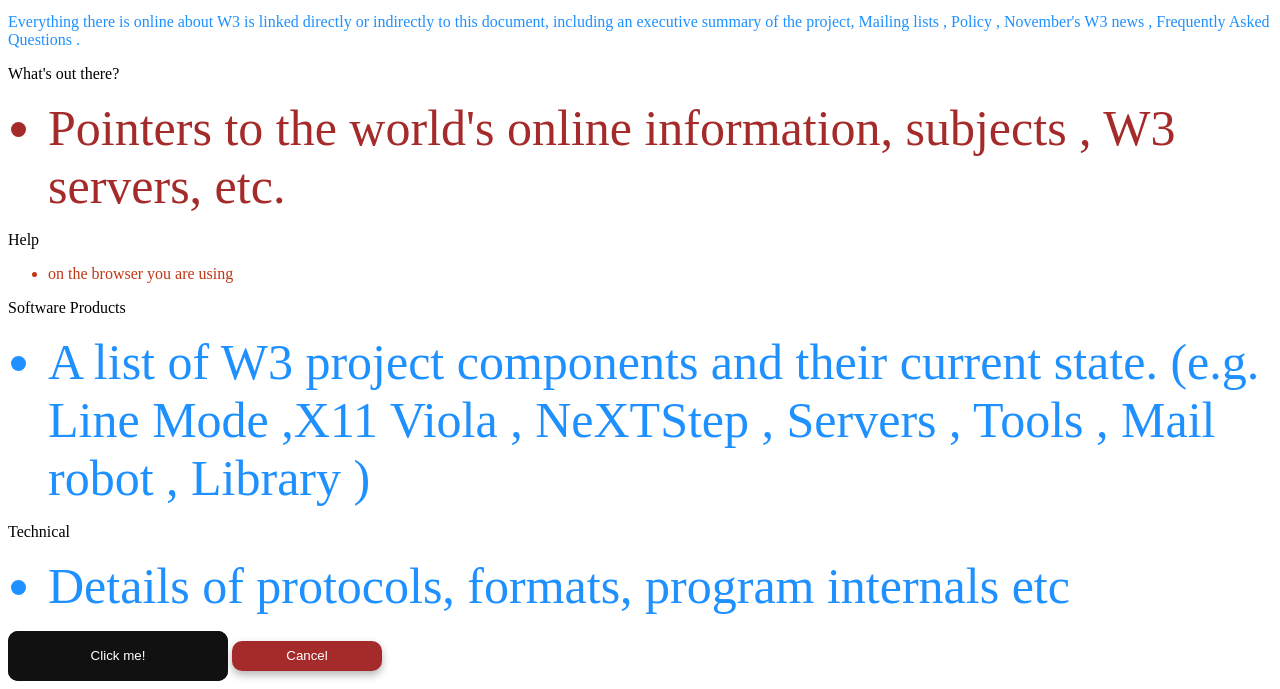
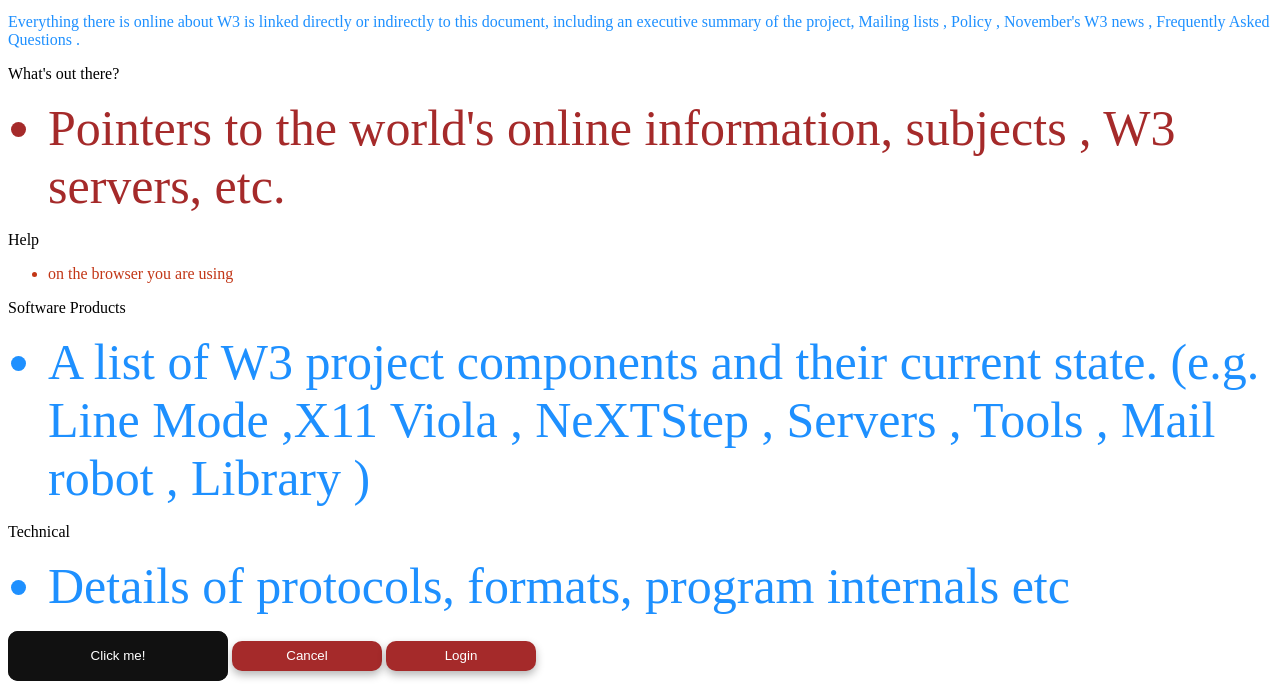
Before and after one commit to AmbroseNTK/demo_git_web22SW, a plain HTML site: page index.html in a window 1280 px wide. Shown: the part 303-992 px from the top of the page. Drawn offline with Linux system fonts and the light colour scheme.

Commit message:
Add login button

```diff
--- a/index.html
+++ b/index.html
@@ -53,6 +53,7 @@
     </ul>
     <button class="glow-on-hover">Click me!</button>
     <button id="btClickMe" style="background-color: brown;">Cancel</button>
+    <button id="btClickMe" style="background-color: brown;">Login</button>
 </body>
 
 </html>
```
